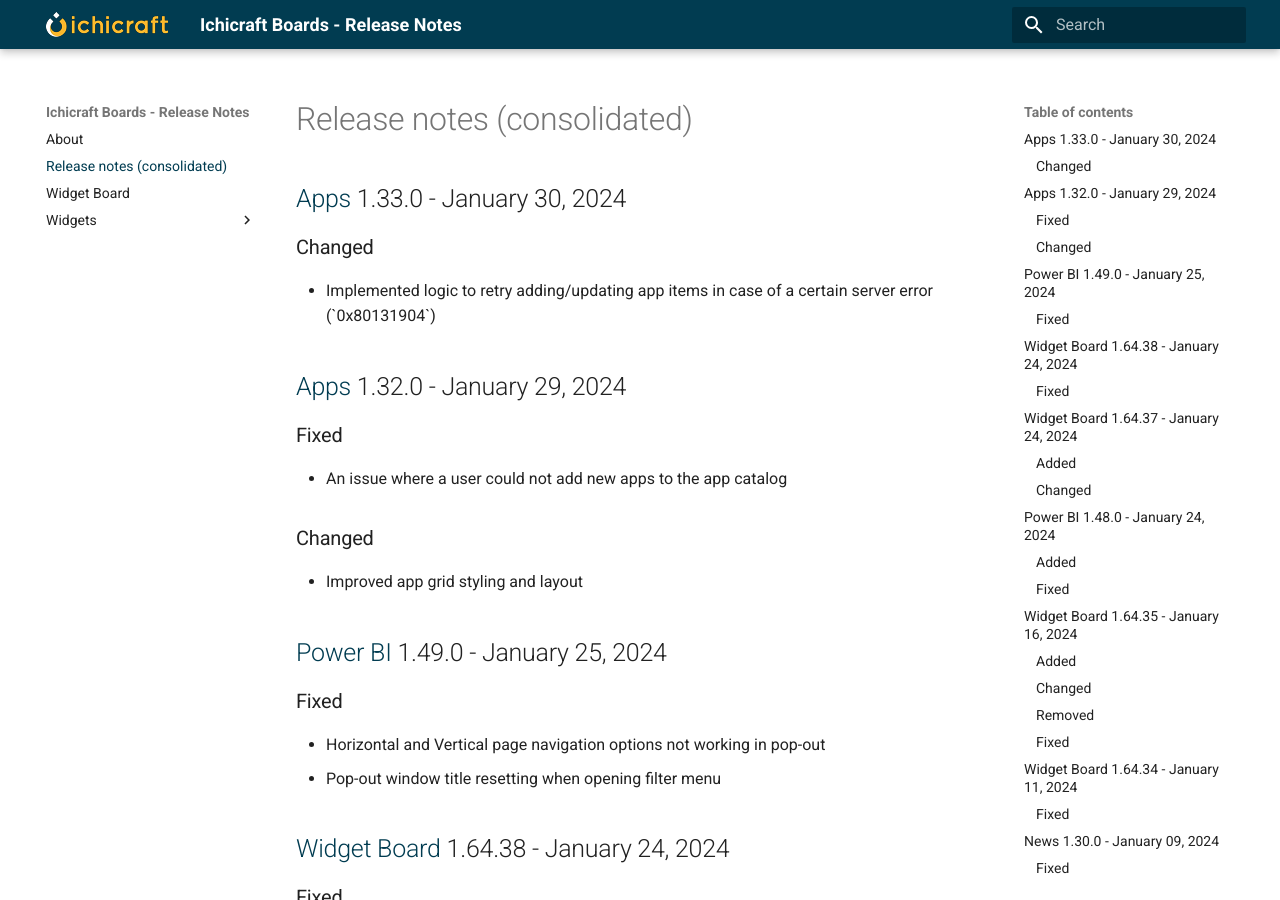
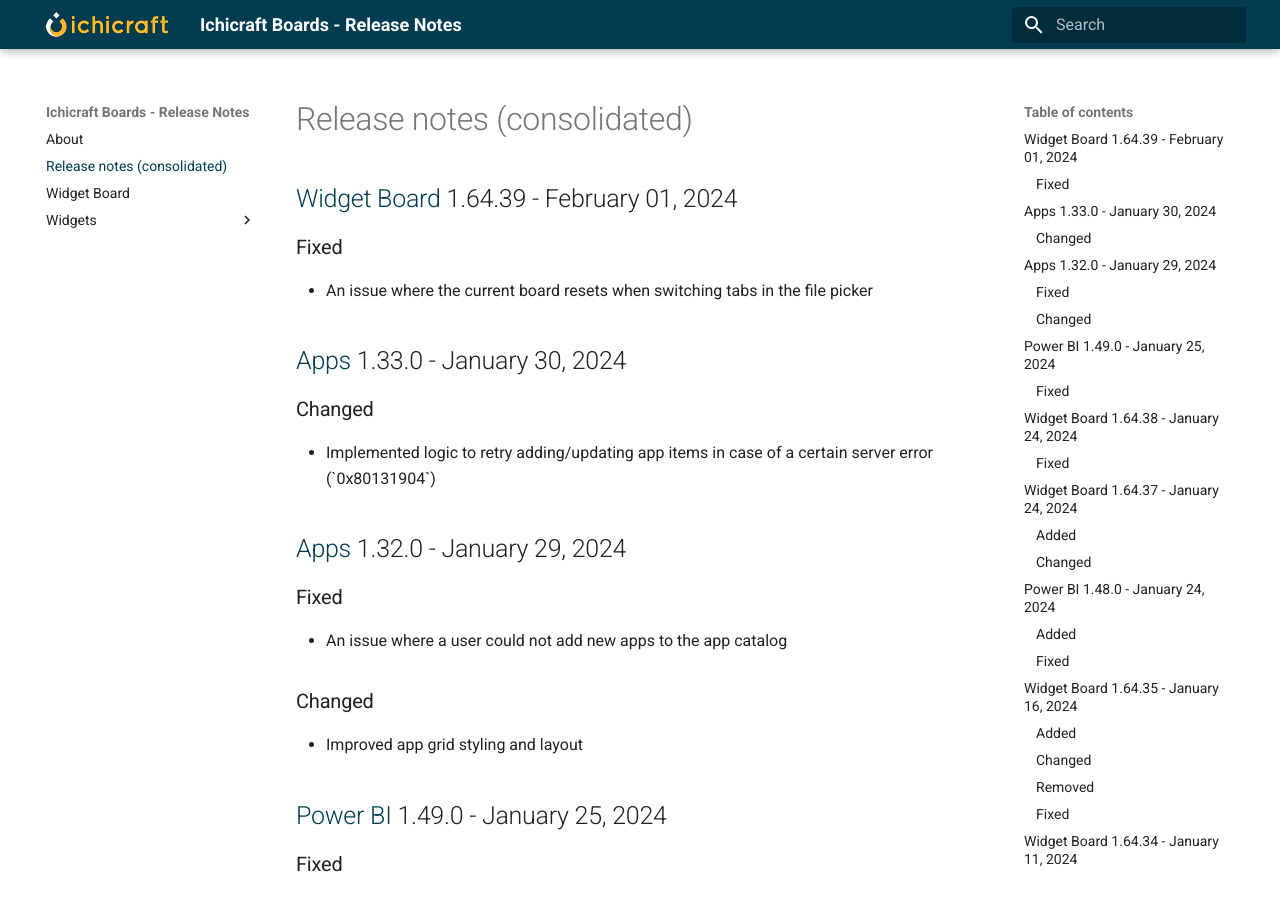
Before and after one commit to ichicraft/widgets-docs, an MkDocs documentation site: the page built from docs/Release-notes-(consolidated).md, in a window 1280 px wide and 900 px high. Built offline with MkDocs 1.6.1 and Material for MkDocs 9.7.7, drawn with Linux system fonts in a browser that asks for light colours.

Commit message:
Release notes updated by BuildService

```diff
--- a/docs/Release-notes-(consolidated).md
+++ b/docs/Release-notes-(consolidated).md
@@ -1,3 +1,8 @@
+## [Widget Board](./Widget Board.md) 1.64.39 - February 01, 2024
+
+### Fixed
+- An issue where the current board resets when switching tabs in the file picker
+
 ## [Apps](./Widgets/Apps.md) 1.33.0 - January 30, 2024
 
 ### Changed
```
Also changed, not shown: docs/Widget Board.md (+5 -0 lines).
